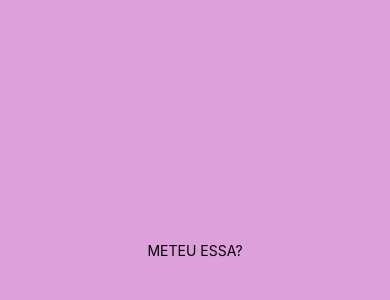
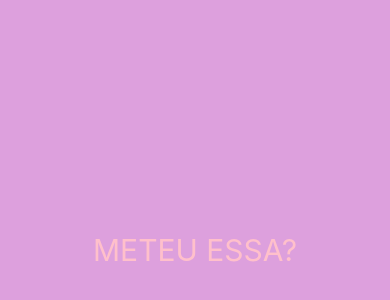
Before and after one commit to Felipe1501/prjIni3md2, a React Native app: screen / in a window 390 px wide. Shown: the part 172-472 px from the top of the page. Built offline with nearby package versions, Linux system fonts and the light colour scheme.

Commit message:
segunda aula 3md2 felipe

```diff
--- a/App.js
+++ b/App.js
@@ -4,7 +4,7 @@ import { StyleSheet, Text, View } from 'react-native';
 export default function App() {
   return (
     <View style={styles.container}>
-      <Text>METEU ESSA?</Text>
+      <Text style={styles.texto}>METEU ESSA?</Text>
       <StatusBar style="auto" />
     </View>
   );
@@ -17,4 +17,8 @@ const styles = StyleSheet.create({
     alignItems: 'center',
     justifyContent: 'center',
   },
+  texto:{
+    color: '#FFC0CB',
+    fontSize: 30
+  }
 });
```
